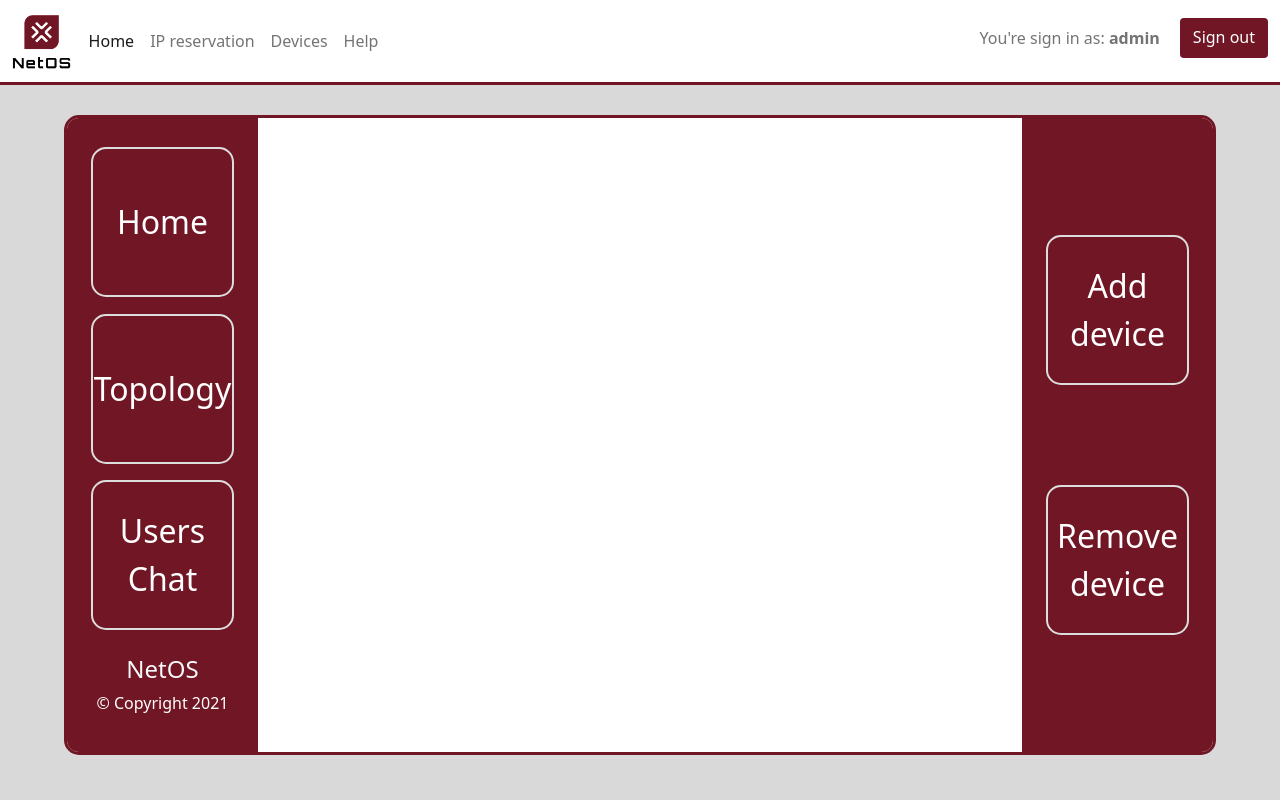
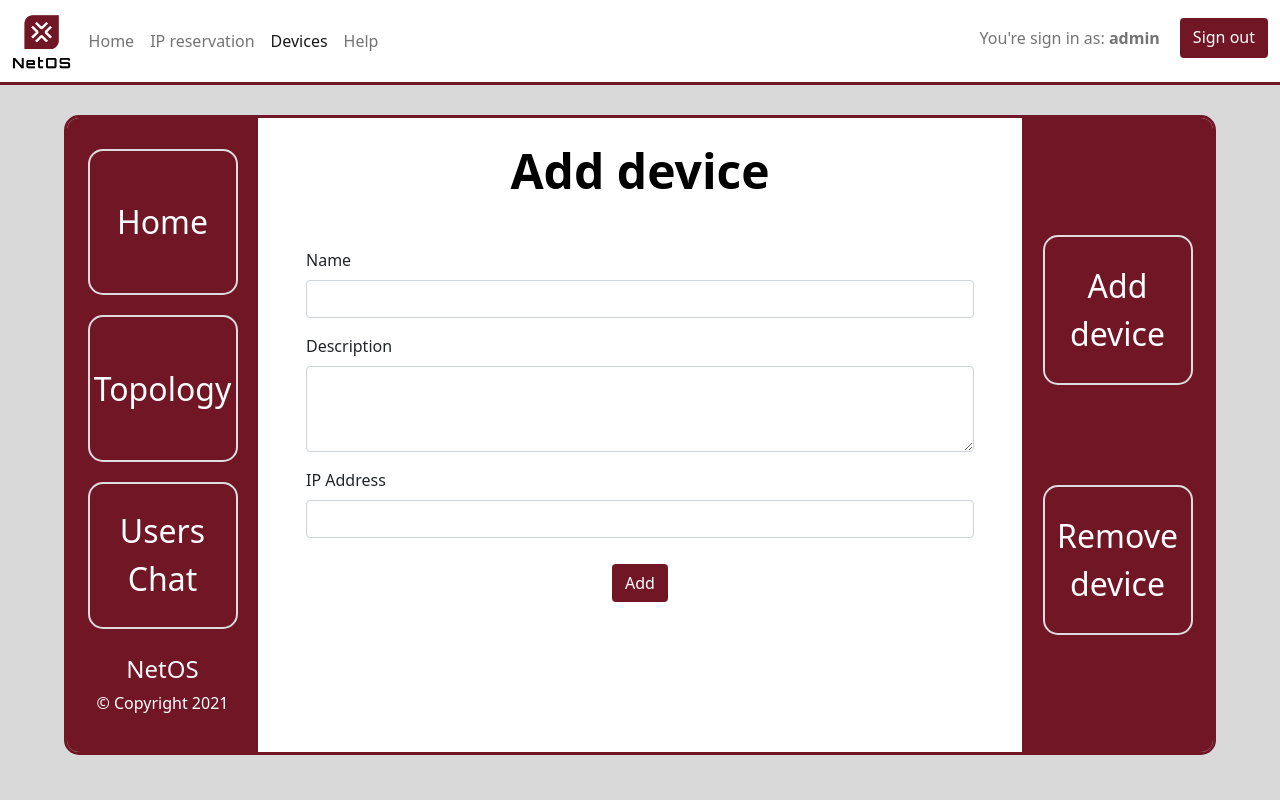
Before and after one commit to netoperatingsystem/Monitoring, a Django app: page /devices/addDevice in a window 1280 px wide. Run offline with Django 3.2, Linux system fonts and the light colour scheme; a user stored in the database is signed in.

Commit message:
added form for adding devices

```diff
--- a/netos/static/netos/style.css
+++ b/netos/static/netos/style.css
@@ -96,11 +96,15 @@ span {
     flex-direction: column;
     justify-content: center;
     background-color: var(--interface-color);
+    min-width: 180px;
 }
 
 .panel-right {
     display: flex;
     justify-content: center;
+}
+
+.in-panel-right {
 }
 
 /* ------------------------ */
@@ -131,7 +135,7 @@ span {
     flex-direction: column;
     justify-content: space-around;
     align-items: center;
-    height: 500px;
+    min-height: 500px;
 }
 
 .menu a {
@@ -139,12 +143,15 @@ span {
     flex-direction: column;
     justify-content: space-around;
     width: 100%;
+    min-width: 150px;
     height: 30%;
     color: #fff;
     text-decoration: none;
     border: 2px solid #ddd;
     border-radius: 15px;
     transition: background-color .3s;
+    margin-bottom: 10px;
+    margin-top : 10px;
 }
 
 .menu a:hover {
@@ -200,3 +207,7 @@ span {
 .main-stats-box p {
     font-size: 1rem;
 }
+
+.form-device {
+    text-align: left;
+}
--- a/netos/templates/netos/addDevice.html
+++ b/netos/templates/netos/addDevice.html
@@ -28,13 +28,13 @@
             <div class="collapse navbar-collapse" id="navbarSupportedContent">
                 <ul class="navbar-nav me-auto mb-2 mb-lg-0">
                     <li class="nav-item">
-                        <a class="nav-link active" aria-current="page" href="{% url 'netos:index' %}">Home</a>
+                        <a class="nav-link" aria-current="page" href="{% url 'netos:index' %}">Home</a>
                     </li>
                     <li class="nav-item">
                         <a class="nav-link" href="{% url 'netos:ip_reservation' %}">IP reservation</a>
                     </li>
                     <li class="nav-item">
-                        <a class="nav-link" href="{% url 'netos:devices' %}">Devices</a>
+                        <a class="nav-link active" href="{% url 'netos:devices' %}">Devices</a>
                     </li>
                     <li class="nav-item">
                         <a class="nav-link" href="{% url 'netos:help' %}">Help</a>
@@ -79,10 +79,26 @@
             </div>
             <div class="col-8 p-0 panel-right">
                 <div class="col-12 mt-0 in-panel-right">
-                    <section class="main-stats py-2 text-light text-center">
+                    <section class="main-stats py-4 px-5 text-center">
+                        <h1 class="mb-5">Add device</h1>
+                        <div class="form-device">
+                            <div class="mb-3">
+                                <label class="form-label">Name</label>
+                                <input type="text" class="form-control" id="deviceNameInput">
+                            </div>
+                            <div class="mb-3">
+                                <label class="form-label">Description</label>
+                                <textarea class="form-control" id="deviceDescriptionInput" rows="3"></textarea>
+                            </div>
+                            <div class="mb-3">
+                                <label class="form-label">IP Address</label>
+                                <input type="text" class="form-control" id="deviceIpInput">
+                            </div>
+                        </div>
+                        <button type="submit" class="btn">Add</button>
                         {% for zap in zapytanie %}
                         <div class="main-stats-box p-2">
-                        <h1><p>{{ zap }}</p><h1/>
+                            <h1><p>{{ zap }}</p></h1>
                         </div>
                         {% endfor %}
                         <div id="chart" class="py-3 text-dark"></div>
--- a/netos/templates/netos/help.html
+++ b/netos/templates/netos/help.html
@@ -28,7 +28,7 @@
             <div class="collapse navbar-collapse" id="navbarSupportedContent">
                 <ul class="navbar-nav me-auto mb-2 mb-lg-0">
                     <li class="nav-item">
-                        <a class="nav-link active" aria-current="page" href="{% url 'netos:index' %}">Home</a>
+                        <a class="nav-link" aria-current="page" href="{% url 'netos:index' %}">Home</a>
                     </li>
                     <li class="nav-item">
                         <a class="nav-link" href="{% url 'netos:ip_reservation' %}">IP reservation</a>
@@ -37,7 +37,7 @@
                         <a class="nav-link" href="{% url 'netos:devices' %}">Devices</a>
                     </li>
                     <li class="nav-item">
-                        <a class="nav-link" href="{% url 'netos:help' %}">Help</a>
+                        <a class="nav-link active" href="{% url 'netos:help' %}">Help</a>
                     </li>
                 </ul>
                 <form class="d-flex">
@@ -79,7 +79,7 @@
             </div>
 
             <div class="col-10 p-0 panel-right">
-                <div class="col-9 mt-0 in-panel-right">
+                <div class="col-10 mt-0 in-panel-right">
                     <section class="main-stats py-4 px-5 text-light text-center">
                         <h1 class="mb-5">Contact</h1>
                         <div class="row mb-5">
--- a/netos/templates/netos/index.html
+++ b/netos/templates/netos/index.html
@@ -105,6 +105,7 @@
                     </section>
                 </div>
             </div>
+
             <div class="col-2 p-0 px-4 panel-left">
                 <section class="menu text-center">
                     <a href="cpu.html">
--- a/netos/templates/netos/ip_reservation.html
+++ b/netos/templates/netos/ip_reservation.html
@@ -28,10 +28,10 @@
             <div class="collapse navbar-collapse" id="navbarSupportedContent">
                 <ul class="navbar-nav me-auto mb-2 mb-lg-0">
                     <li class="nav-item">
-                        <a class="nav-link active" aria-current="page" href="{% url 'netos:index' %}">Home</a>
+                        <a class="nav-link" aria-current="page" href="{% url 'netos:index' %}">Home</a>
                     </li>
                     <li class="nav-item">
-                        <a class="nav-link" href="{% url 'netos:ip_reservation' %}">IP reservation</a>
+                        <a class="nav-link active" href="{% url 'netos:ip_reservation' %}">IP reservation</a>
                     </li>
                     <li class="nav-item">
                         <a class="nav-link" href="{% url 'netos:devices' %}">Devices</a>
```
Also changed, not shown: netos/templates/netos/devices.html (+11 -11 lines), netos/templates/netos/removeDevice.html (+4 -3 lines), db.sqlite3.
